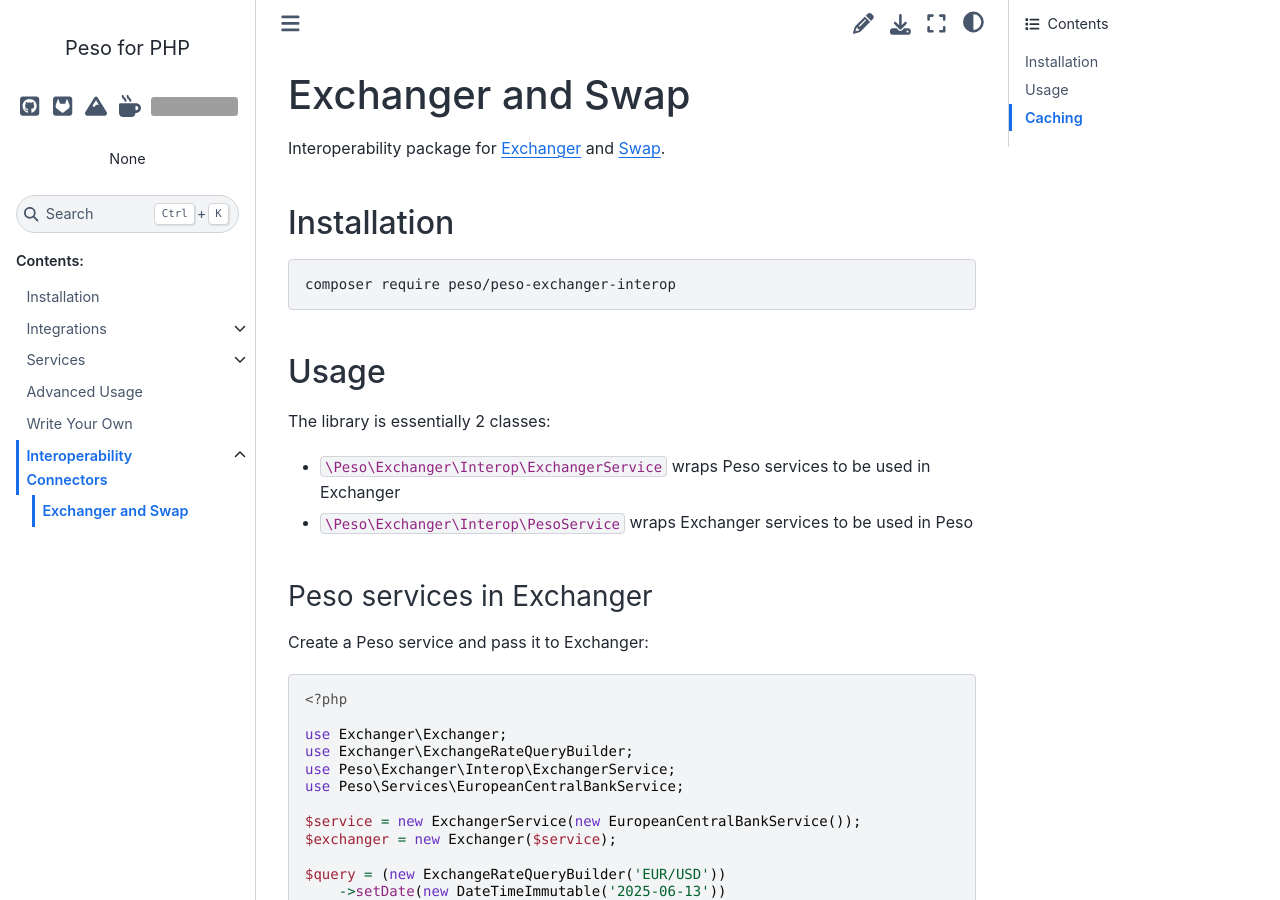
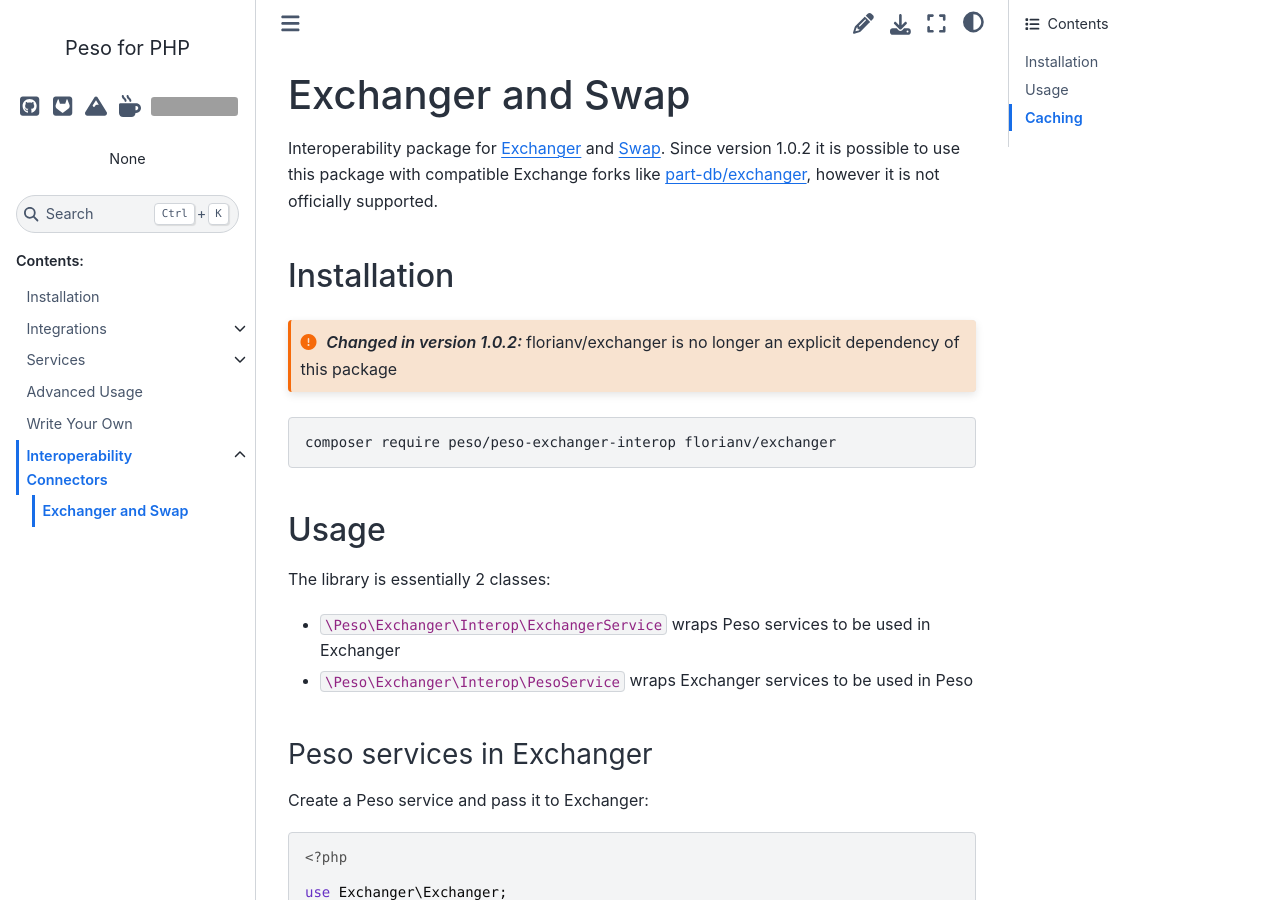
Before and after one commit to phpeso/doc, a Sphinx documentation site: the page built from source/interop/exchanger.rst, in a window 1280 px wide and 900 px high. Built offline with Sphinx 7.4.7 and the Sphinx Book theme 1.1.4, drawn with Linux system fonts in a browser that asks for light colours; grey boxes are pictures that could not be loaded.

Commit message:
Explain support for Exchanger forks

```diff
--- a/source/interop/exchanger.rst
+++ b/source/interop/exchanger.rst
@@ -6,16 +6,21 @@
 .. highlight:: php
 
 Interoperability package for Exchanger_ and Swap_.
+Since version 1.0.2 it is possible to use this package with compatible Exchange forks like `part-db/exchanger <pdbexchanger_>`__,
+however it is not officially supported.
 
 .. _Exchanger: https://florianv.github.io/exchanger/
 .. _Swap: https://florianv.github.io/swap/
+.. _pdbexchanger: https://packagist.org/packages/part-db/exchanger
 
 Installation
 ============
 
+.. versionchanged:: 1.0.2 florianv/exchanger is no longer an explicit dependency of this package
+
 .. code-block:: bash
 
-    composer require peso/peso-exchanger-interop
+    composer require peso/peso-exchanger-interop florianv/exchanger
 
 Usage
 =====
```
